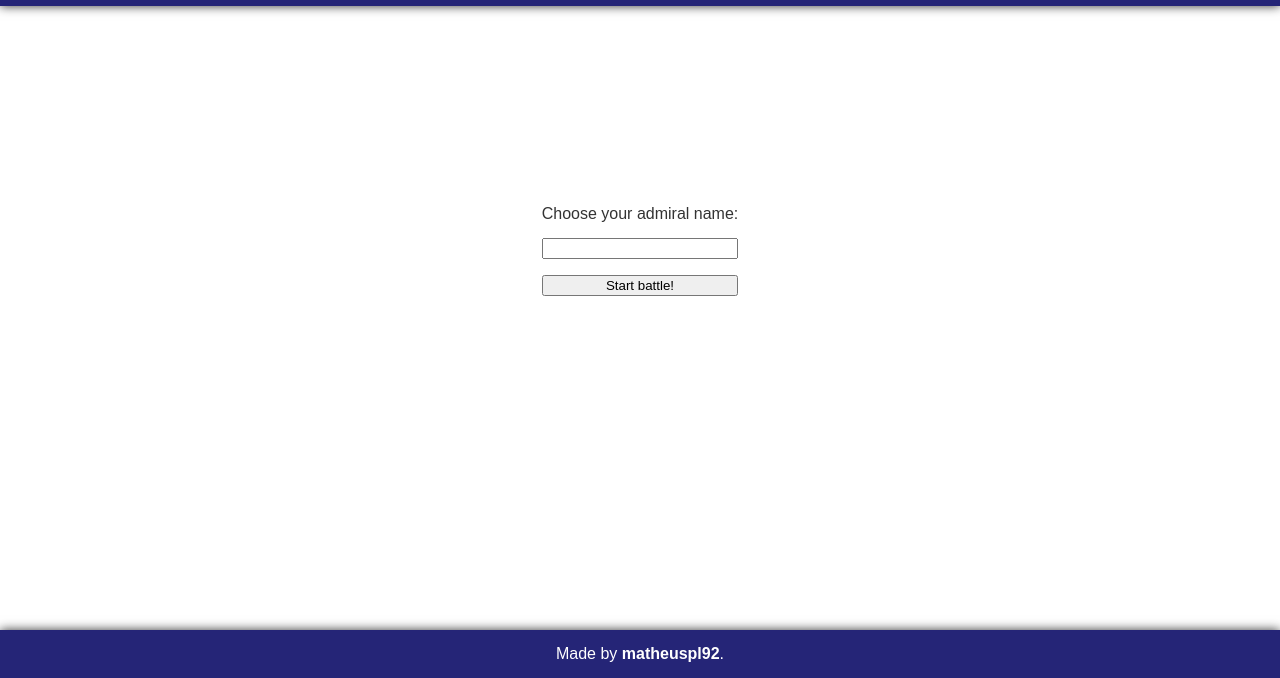
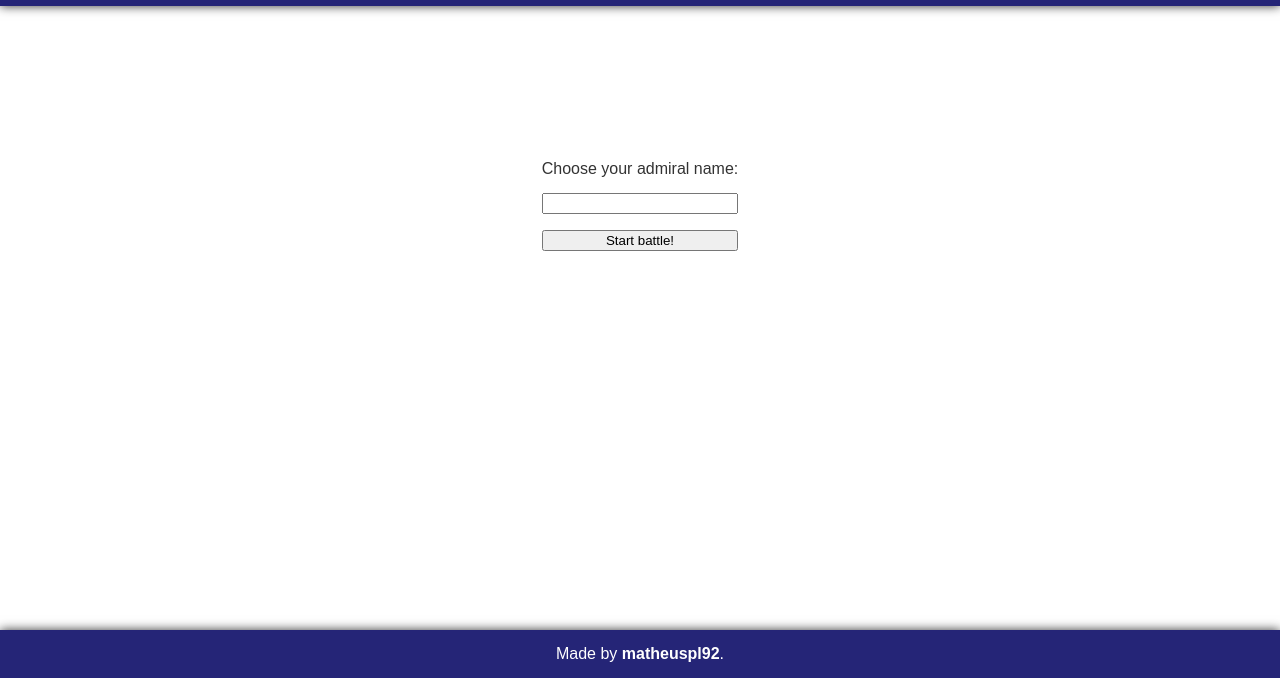
Before and after one commit to matheuspl92/battleship-game, a website built with webpack: page src/index.html in a window 1280 px wide. Shown: the part 122-800 px from the top of the page. Built offline with nearby package versions, Linux system fonts and the light colour scheme.

Commit message:
Update starting screen position

```diff
--- a/src/styles/start-screen.css
+++ b/src/styles/start-screen.css
@@ -1,3 +1,7 @@
+#start-screen {
+    position: absolute;
+}
+
 form {
     display: flex;
     flex-direction: column;
```
